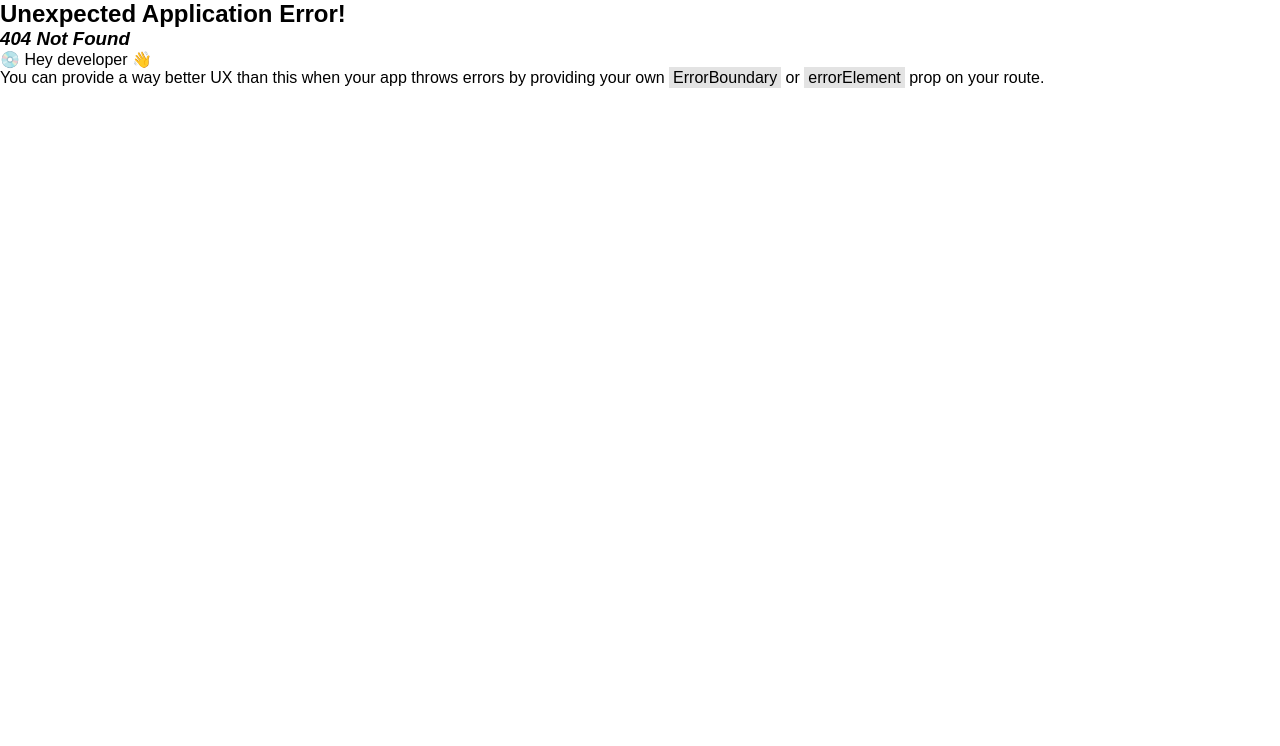
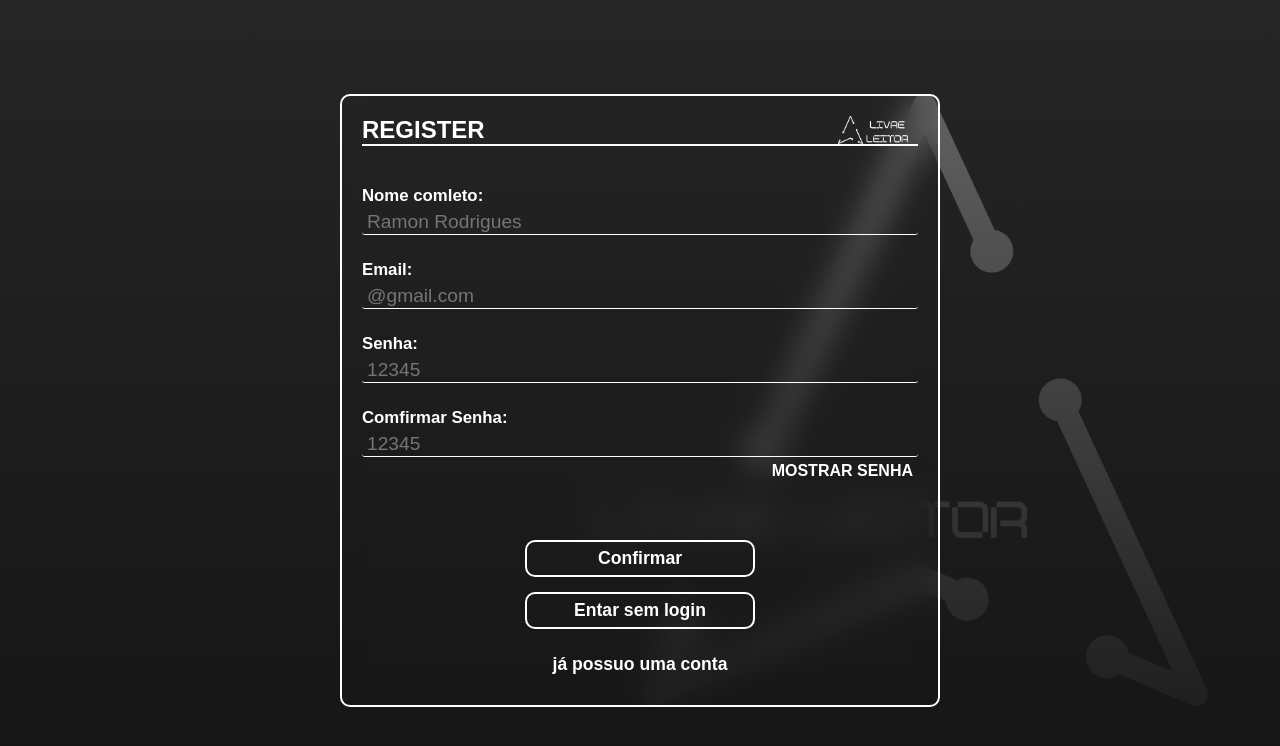
Before and after one commit to ramon-rodrigues-001/My-personal-project, a React (Vite) app: page /My-personal-project/register in a window 1280 px wide. Before the commit this address had no page. Shown: the top 746 px of the page. Built offline with nearby package versions, Linux system fonts and the light colour scheme.

Commit message:
Adicionando deploy do dist

```diff
--- a/index.html
+++ b/index.html
@@ -1,10 +1,10 @@
 <!DOCTYPE html>
-<html lang="en">
+<html lang="pt-br">
   <head>
     <meta charset="UTF-8" />
     <link rel="icon" type="image/svg+xml" href="/vite.svg" />
     <meta name="viewport" content="width=device-width, initial-scale=1.0" />
-    <title>Vite + React</title>
+    <title>Livre leitor</title>
   </head>
   <body>
     <div id="root"></div>
--- a/package.json
+++ b/package.json
@@ -1,5 +1,5 @@
 {
-  "homepage": "https://deploy-my-project.netlify.app/",
+  "homepage": "https://ramon-rodrigues-001.github.io/My-personal-project/",
   "name": "biblioteca",
   "private": true,
   "version": "0.0.0",
@@ -16,6 +16,7 @@
     "aos": "^2.3.4",
     "axios": "^1.4.0",
     "bootstrap": "^5.3.0",
+    "history": "^5.3.0",
     "react": "^18.2.0",
     "react-dom": "^18.2.0",
     "react-modal": "^3.16.1",
--- a/src/components/introduction/1-header/header.jsx
+++ b/src/components/introduction/1-header/header.jsx
@@ -39,12 +39,12 @@ export default function Header() {
                     </ul>
                 </div>
                 <div className={styles.sectionLinks}>
-                    <a href="/login/">
+                    <a href="/My-personal-project/login/">
                         <button className={styles.btnNav}>
                             Entrar
                         </button>
                     </a>
-                    <a href="/register/">
+                    <a href="/My-personal-project/register/">
                         <button className={styles.btnNav}>
                             Quero fazer parte
                         </button>
--- a/src/components/introduction/2-home/home.jsx
+++ b/src/components/introduction/2-home/home.jsx
@@ -15,7 +15,7 @@ export default function Apresentation() {
                 Leia de ende estiver a qualquer momento,  <br />E continue evoluindo e aprendendo.
             </p>
 
-            <a href="/login/" className={styles.linkBtnPlay} id="ancoraMissao">
+            <a href="/My-personal-project/login/" className={styles.linkBtnPlay} id="ancoraMissao">
                 <button className={styles.buttonPlay}>
                     Acessar agora
                     <img src="/buttonPlay.svg" alt="Img Play"
--- a/src/components/login/login.jsx
+++ b/src/components/login/login.jsx
@@ -38,14 +38,14 @@ function Login() {
 
 
           <div className={styles.links}>
-            <a href="/vitrine" className={styles.examinador}>
+            <a href="/My-personal-project/vitrine" className={styles.examinador}>
               Entrar
             </a>
-            <a href="/vitrine" className={styles.examinador}>
+            <a href="/My-personal-project/vitrine" className={styles.examinador}>
               Entrar sem login
             </a>
 
-            <a href="/register" className={styles.link}>
+            <a href="/My-personal-project/register" className={styles.link}>
               Não possuo uma conta
             </a>
             <a href="#" className={styles.link}>
--- a/src/components/register/register.jsx
+++ b/src/components/register/register.jsx
@@ -51,14 +51,14 @@ function Register() {
           </form>
 
 
-          <a href="/vitrine" className={styles.examinador}>
+          <a href="/My-personal-project/vitrine" className={styles.examinador}>
               Confirmar
           </a>
-          <a href="/vitrine" className={styles.examinador}>
+          <a href="/My-personal-project/vitrine" className={styles.examinador}>
               Entar sem login
           </a>
 
-          <a href="/login" className={styles.linkLogin}>já possuo uma conta</a>
+          <a href="/My-personal-project/login" className={styles.linkLogin}>já possuo uma conta</a>
         </div>
     </section>
   )
--- a/src/components/vitrine/2-home-vitrine/homeVitrine.jsx
+++ b/src/components/vitrine/2-home-vitrine/homeVitrine.jsx
@@ -15,7 +15,7 @@ export default function HomeVitrine() {
                 Leia de ende estiver a qualquer momento,  <br />E continue evoluindo e aprendendo.
             </p>
 
-            <a href="/" className={styles.linkBtnPlay}>
+            <a href="/My-personal-project/" className={styles.linkBtnPlay}>
                 <button className={styles.buttonPlay}>
                     Voltar ou home
                 </button>
--- a/vite.config.js
+++ b/vite.config.js
@@ -2,6 +2,6 @@ import { defineConfig } from 'vite'
 import react from '@vitejs/plugin-react'
 
 export default defineConfig({
-  base: "/",
+  base: "/My-personal-project/",
   plugins: [react()],
 })
```
Also changed, not shown: src/main.jsx (+6 -4 lines), 1 other file (tests, documents, lock files or other folders).
